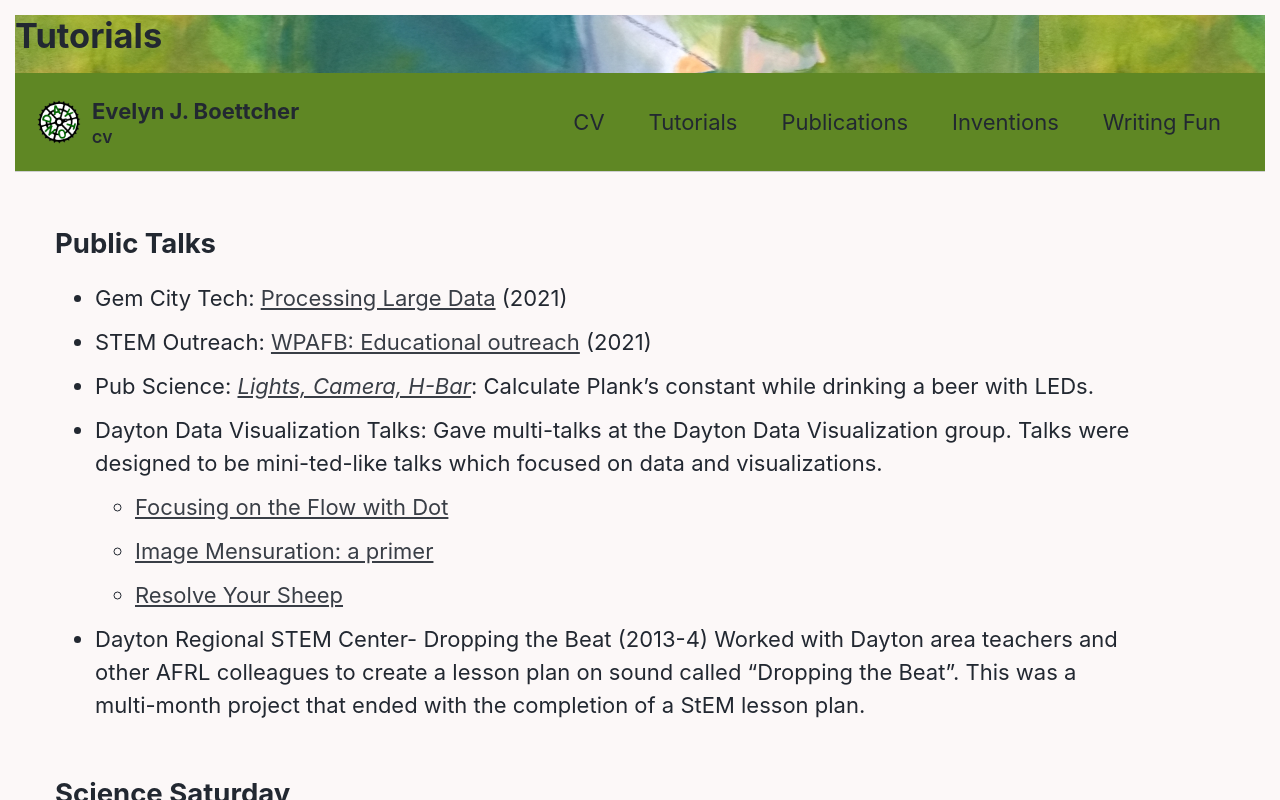
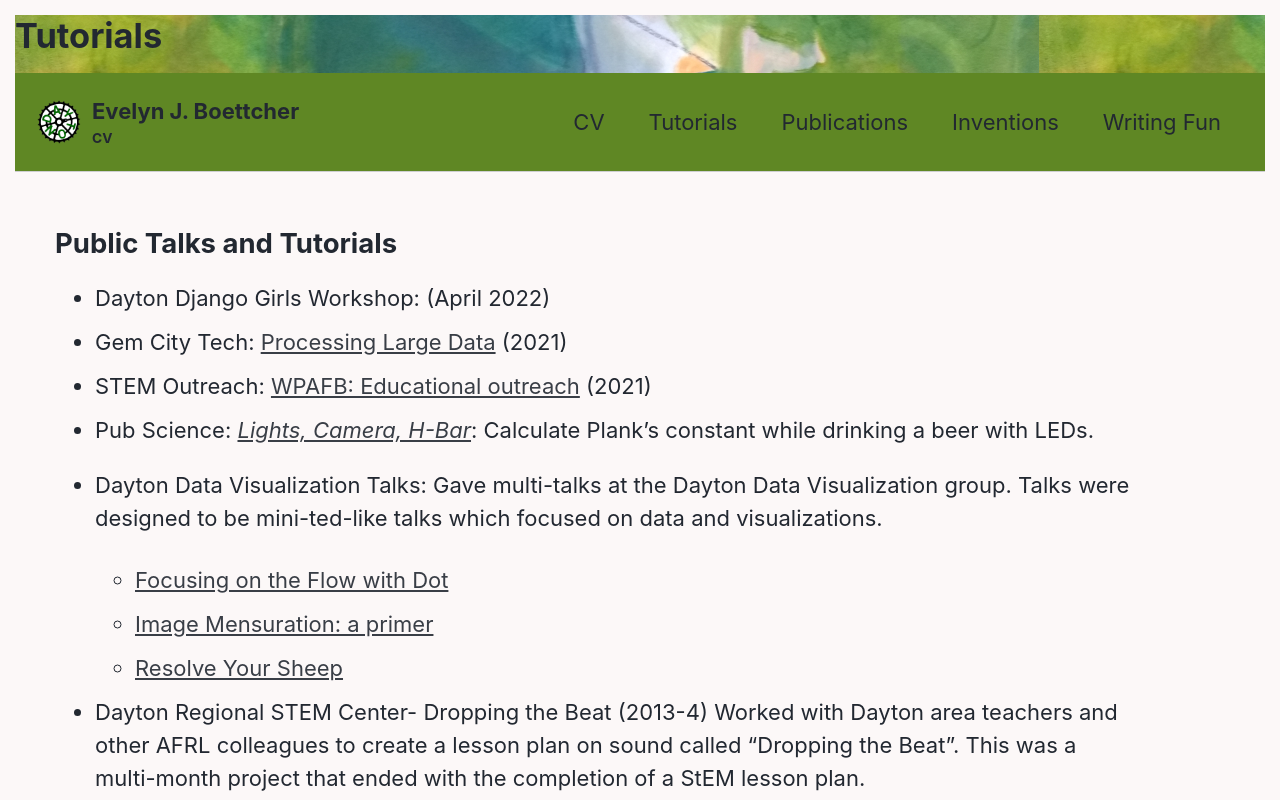
Before and after one commit to ejboettcher/evelyn_j_boettcher_cv, a Jekyll site: the page built from tutorials.md, in a window 1280 px wide and 900 px high, cut to the strip 0-800 px from the top of the window. Built offline with Jekyll 4.4.1, drawn with Linux system fonts in a browser that asks for light colours; cached includes are drawn as plain includes.

Commit message:
Added Django

```diff
--- a/tutorials.md
+++ b/tutorials.md
@@ -24,16 +24,19 @@ feature_row:
     excerpt: "Electrolysis of water is the decomposition of water into oxygen and hydrogen gas due to the passage of an electric current."
 ---
 
-## Public Talks
+## Public Talks and Tutorials
 
+- Dayton Django Girls Workshop: (April 2022)
 - Gem City Tech: [Processing Large Data](https://www.youtube.com/watch?v=OJIa7UkRteI) (2021)
 - STEM Outreach: [WPAFB: Educational outreach](https://www.youtube.com/watch?v=9x0lPsfbQdo) (2021)
 - Pub Science: [*Lights, Camera, H-Bar*](https://drive.google.com/file/d/0BzCwhHRUxz7Yc2RnR3otOUZPelk/view?usp=sharing):
  Calculate Plank's constant while drinking a beer with LEDs.
 - Dayton Data Visualization Talks: Gave multi-talks at the Dayton Data Visualization group. Talks were designed to be mini-ted-like talks which focused on data and visualizations.
+
   - [Focusing on the Flow with Dot](https://docs.google.com/presentation/d/1DfbmtCJKQVGnex6X4_0GPhgitkCi0a6fufh2VAqx6sI/edit?usp=sharing)
   - [Image Mensuration: a primer](https://docs.google.com/presentation/d/1ocA8uSUfBn_IC0QpfUIivTeDuRHp3eCnN-fjJv9Zmss/edit?usp=sharing)
   - [Resolve Your Sheep](https://docs.google.com/presentation/d/162ondZKzfNKs0l6v197epxRxYeJz64x9AQoJrN2q1oU/edit?usp=sharing)
+
 - Dayton Regional STEM Center- Dropping the Beat (2013-4)
 Worked with Dayton area teachers and other AFRL colleagues to create a lesson plan on sound called “Dropping the Beat”. This was a multi-month project that ended with the completion of a StEM lesson plan.
 
```
